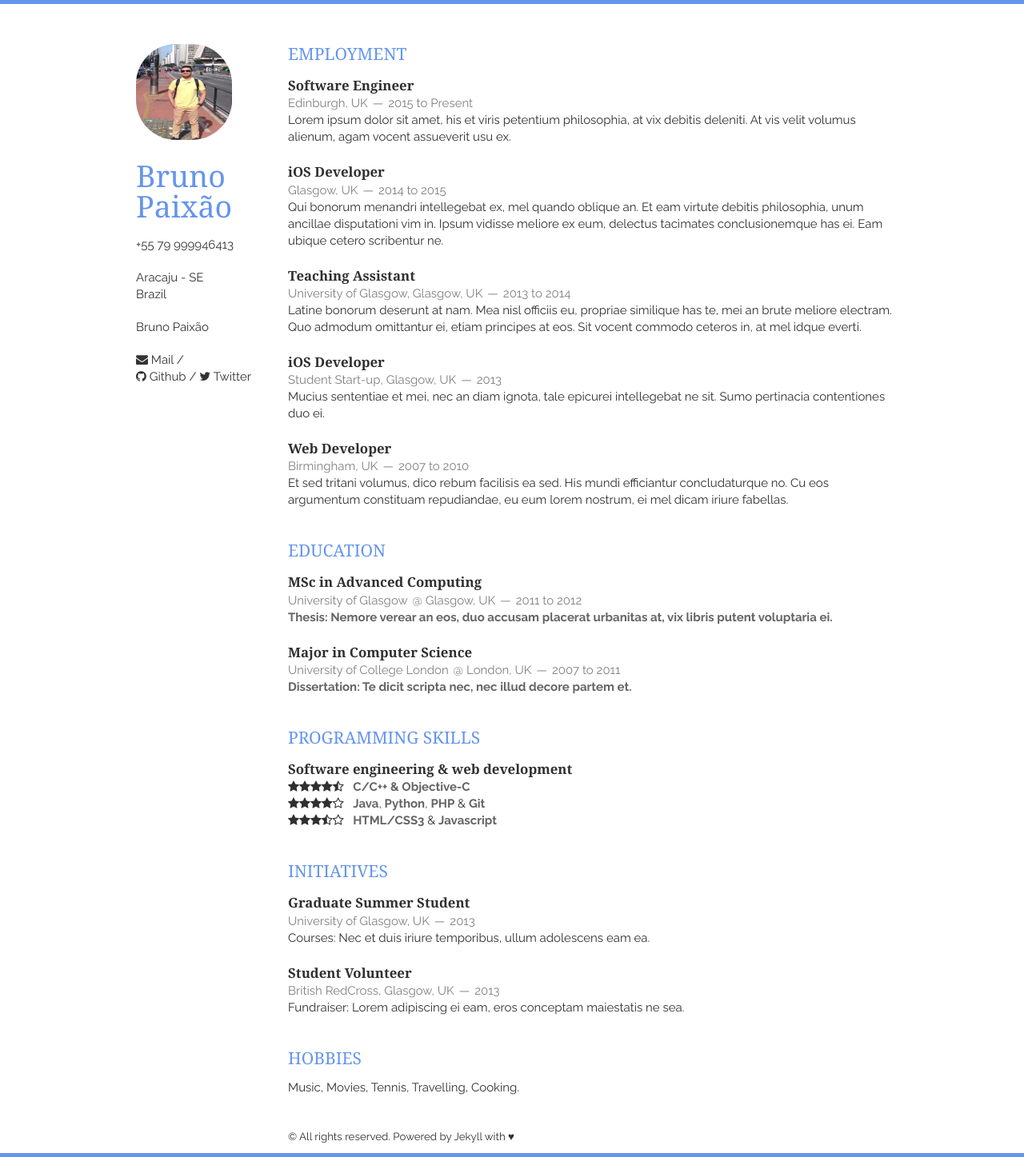
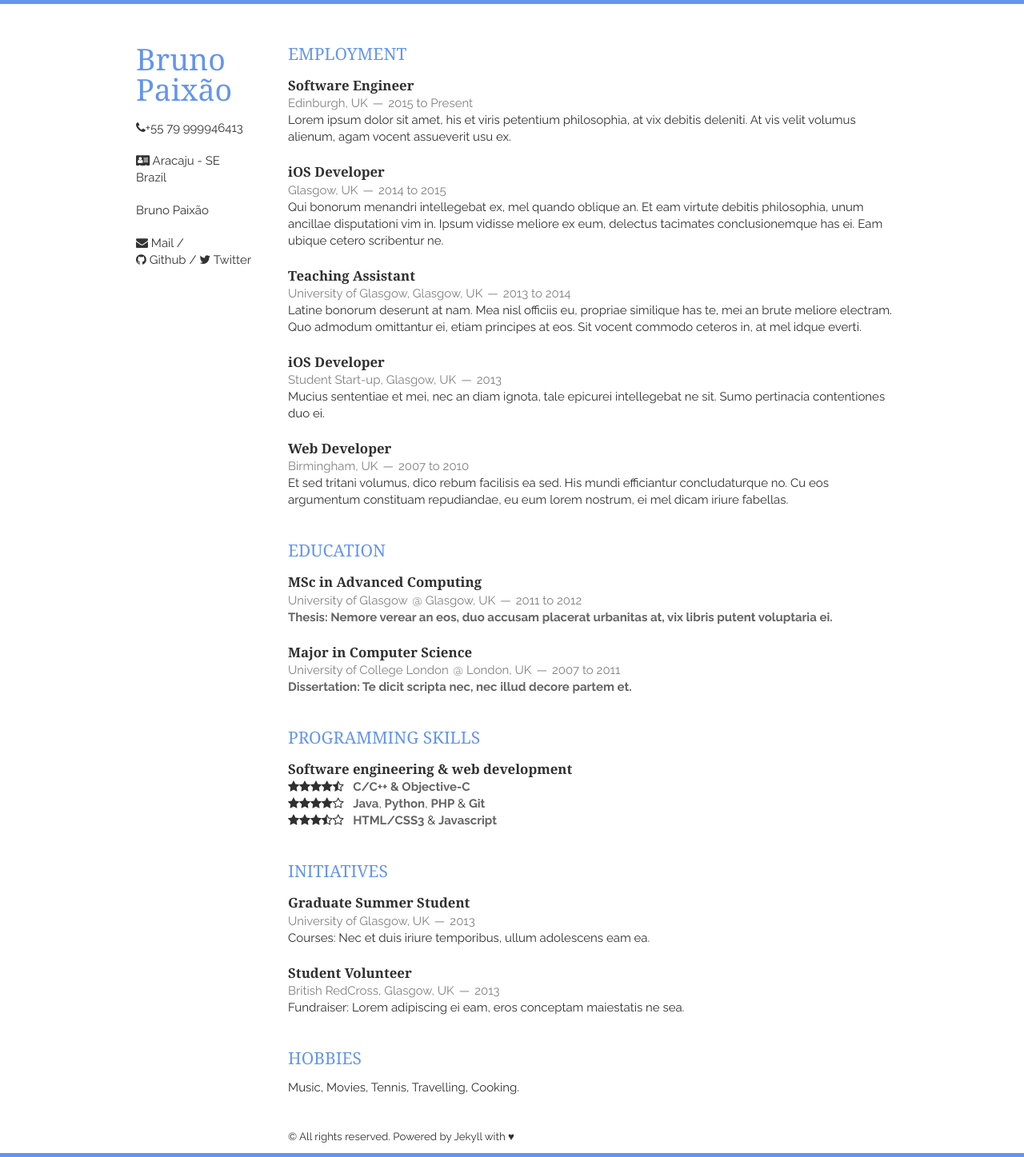
Before and after one commit to brunopaixao87/brunopaixao87.github.io-vitae, a Jekyll site: the page built from index.html, in a window 1280 px wide. Shown: the whole page at 80% size. Built offline with Jekyll 4.4.1, drawn with Linux system fonts in a browser that asks for light colours; nearby versions of some CDN libraries; the list of posts is cut into pages by our own code.

Commit message:
ajustando layout

```diff
--- a/_layouts/layout.html
+++ b/_layouts/layout.html
@@ -25,13 +25,14 @@
 <body>
 <div class="container">
     <header class="three columns">
-        <img src="{{ site.baseurl }}static/img/profile.png" class="me">
+        <!--<img src="{{ site.baseurl }}static/img/profile.png" class="me">-->
         <h1>{{ site.name }}</h1>
         <p>
-            <a href="{{ site.tel_full }}">{{ site.tel }}</a>
+            <a href="{{ site.tel_full }}"><i class="fa fa-phone"></i>{{ site.tel }}</a>
         </p>
         <address>
             <a href="{{ site.google_maps }}">
+                <i class="fa fa-address-card"></i>
                 {{ site.address.city }}<br/>
                 {{ site.address.country }}
             </a>
```
